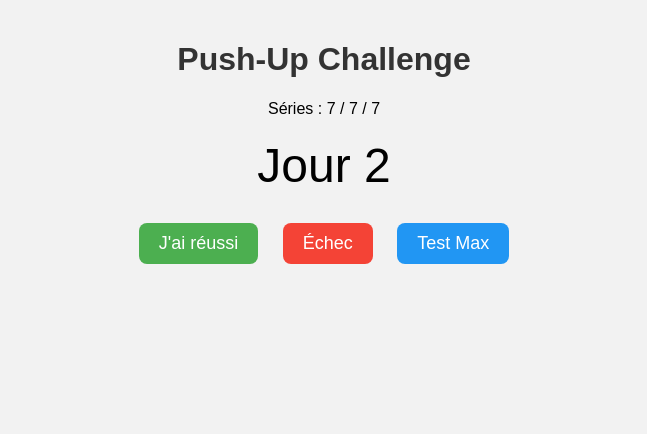
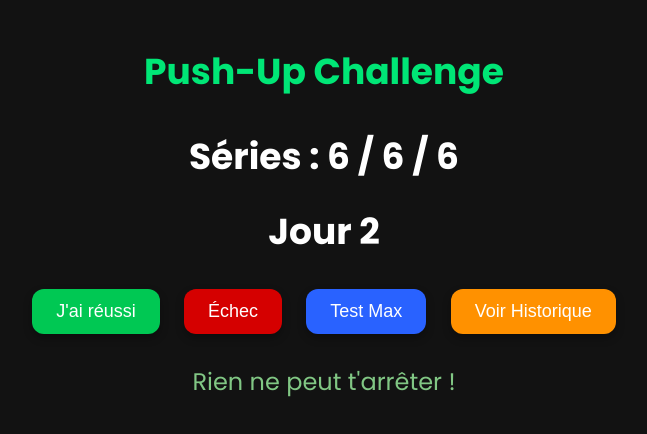
Before and after one commit to mlolo26/Push-up-lolo, a plain HTML site: page index.html in a window 1280 px wide. Both pictures are taken after a click on the button "J'ai réussi". Shown: the whole page, without its empty margins (316-963 px from the left). Drawn offline with Linux system fonts and the light colour scheme.

Commit message:
Add files via upload
Remplacement fichier index

```diff
--- a/index.html
+++ b/index.html
@@ -4,28 +4,69 @@
 <head>
   <meta charset="UTF-8">
   <meta name="viewport" content="width=device-width, initial-scale=1.0">
-  <title>Push-Up Challenge</title>
+  <title>Push-Up Challenge Fun</title>
+  <link href="https://fonts.googleapis.com/css2?family=Poppins:wght@400;700&display=swap" rel="stylesheet">
   <style>
-    body { font-family: Arial, sans-serif; text-align: center; background: #f2f2f2; margin: 0; padding: 20px; }
-    h1 { color: #333; }
-    .counter { font-size: 48px; margin: 20px 0; }
-    button { font-size: 18px; padding: 10px 20px; margin: 10px; border: none; border-radius: 8px; cursor: pointer; }
-    .validate { background-color: #4CAF50; color: white; }
-    .fail { background-color: #f44336; color: white; }
-    .test { background-color: #2196F3; color: white; }
+    body {
+      font-family: 'Poppins', sans-serif;
+      text-align: center;
+      background: #121212;
+      color: white;
+      margin: 0;
+      padding: 20px;
+    }
+    h1 { color: #00e676; margin-bottom: 30px; font-size: 36px; }
+    .series, .counter {
+      font-size: 36px;
+      margin: 20px 0;
+      font-weight: bold;
+    }
+    button {
+      font-size: 18px;
+      padding: 12px 24px;
+      margin: 10px;
+      border: none;
+      border-radius: 12px;
+      cursor: pointer;
+      transition: transform 0.2s, background-color 0.3s;
+      box-shadow: 0 4px 8px rgba(0,0,0,0.3);
+    }
+    button:hover {
+      transform: scale(1.05);
+    }
+    .validate { background-color: #00c853; color: white; }
+    .fail { background-color: #d50000; color: white; }
+    .test { background-color: #2962ff; color: white; }
+    .history { background-color: #ff9100; color: white; }
+    #historyList { margin-top: 20px; text-align: left; display: none; }
+    #encouragement { margin-top: 20px; font-size: 24px; color: #81c784; min-height: 30px; }
   </style>
 </head>
 <body>
   <h1>Push-Up Challenge</h1>
-  <div id="series">Séries : 5 / 5 / 5</div>
+  <div class="series" id="series">Séries : 5 / 5 / 5</div>
   <div class="counter" id="dayCounter">Jour 1</div>
   <button class="validate" onclick="validate()">J'ai réussi</button>
   <button class="fail" onclick="fail()">Échec</button>
   <button class="test" onclick="testMax()">Test Max</button>
+  <button class="history" onclick="toggleHistory()">Voir Historique</button>
+
+  <div id="encouragement"></div>
+  <div id="historyList"></div>
 
 <script>
 let day = 1;
 let basePushUps = 5;
+let history = [];
+const encouragements = [
+  "Super boulot !",
+  "Tu deviens plus fort chaque jour !",
+  "Continue comme ça !",
+  "Tu vas atteindre ton objectif !",
+  "La persévérance paie toujours !",
+  "Tu es un champion !",
+  "Rien ne peut t'arrêter !"
+];
 
 function updateDisplay() {
   document.getElementById('series').innerText = `Séries : ${basePushUps} / ${basePushUps} / ${basePushUps}`;
@@ -33,35 +74,66 @@ function updateDisplay() {
 }
 
 function validate() {
-  basePushUps += 2;
-  day++;
-  updateDisplay();
-  saveProgress();
-}
-
-function fail() {
+  saveHistory();
   basePushUps += 1;
   day++;
   updateDisplay();
   saveProgress();
+  showEncouragement();
+}
+
+function fail() {
+  day++;
+  updateDisplay();
+  saveProgress();
+  document.getElementById('encouragement').innerText = "";
 }
 
 function testMax() {
   let max = prompt('Combien de pompes maximum as-tu réussi ?');
-  alert(`Bravo pour ${max} pompes ! Continue !`);
+  if (max) {
+    alert(`Bravo pour ${max} pompes ! Continue !`);
+  }
 }
 
 function saveProgress() {
   localStorage.setItem('day', day);
   localStorage.setItem('basePushUps', basePushUps);
+  localStorage.setItem('history', JSON.stringify(history));
 }
 
 function loadProgress() {
   if (localStorage.getItem('day')) {
     day = parseInt(localStorage.getItem('day'));
     basePushUps = parseInt(localStorage.getItem('basePushUps'));
+    history = JSON.parse(localStorage.getItem('history')) || [];
     updateDisplay();
   }
+}
+
+function saveHistory() {
+  const today = new Date().toLocaleDateString('fr-FR');
+  history.push(`${today} : ${basePushUps}/${basePushUps}/${basePushUps}`);
+}
+
+function toggleHistory() {
+  const historyDiv = document.getElementById('historyList');
+  if (historyDiv.style.display === 'none') {
+    let content = '<h2>Historique :</h2><ul>';
+    history.forEach(item => {
+      content += `<li>${item}</li>`;
+    });
+    content += '</ul>';
+    historyDiv.innerHTML = content;
+    historyDiv.style.display = 'block';
+  } else {
+    historyDiv.style.display = 'none';
+  }
+}
+
+function showEncouragement() {
+  const randomIndex = Math.floor(Math.random() * encouragements.length);
+  document.getElementById('encouragement').innerText = encouragements[randomIndex];
 }
 
 loadProgress();
```
